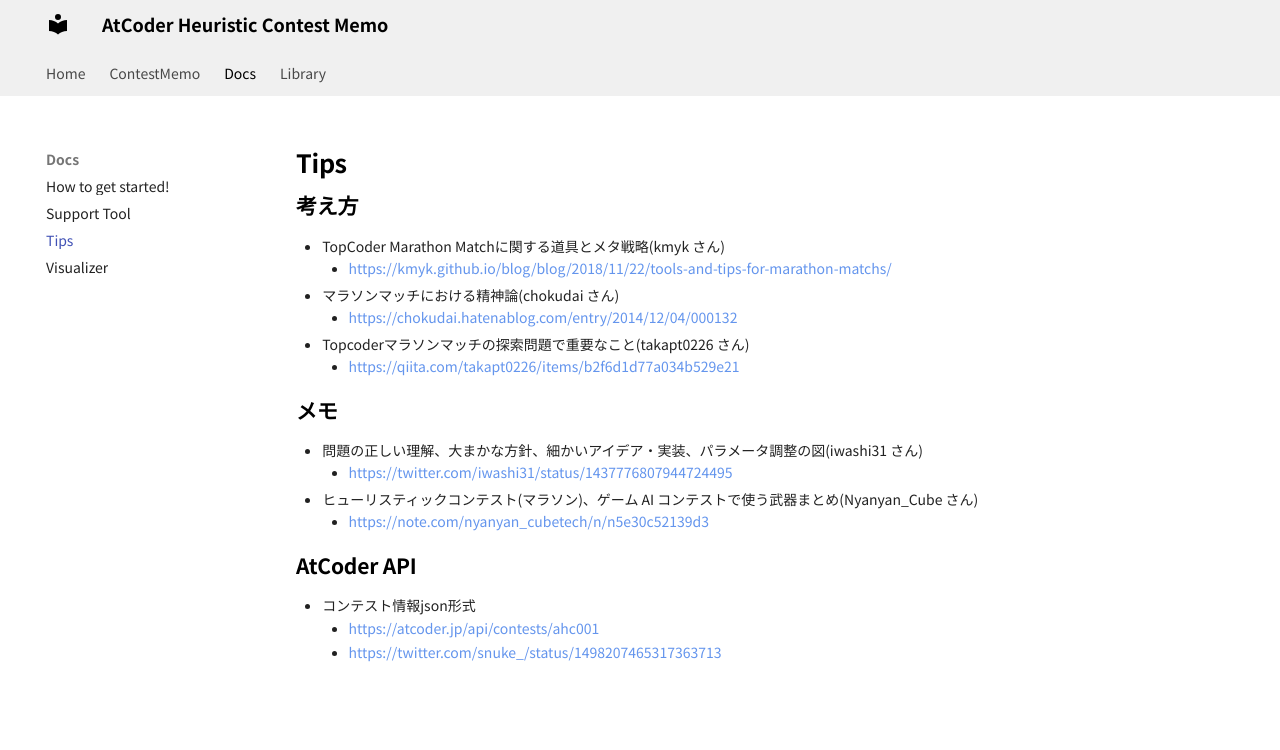
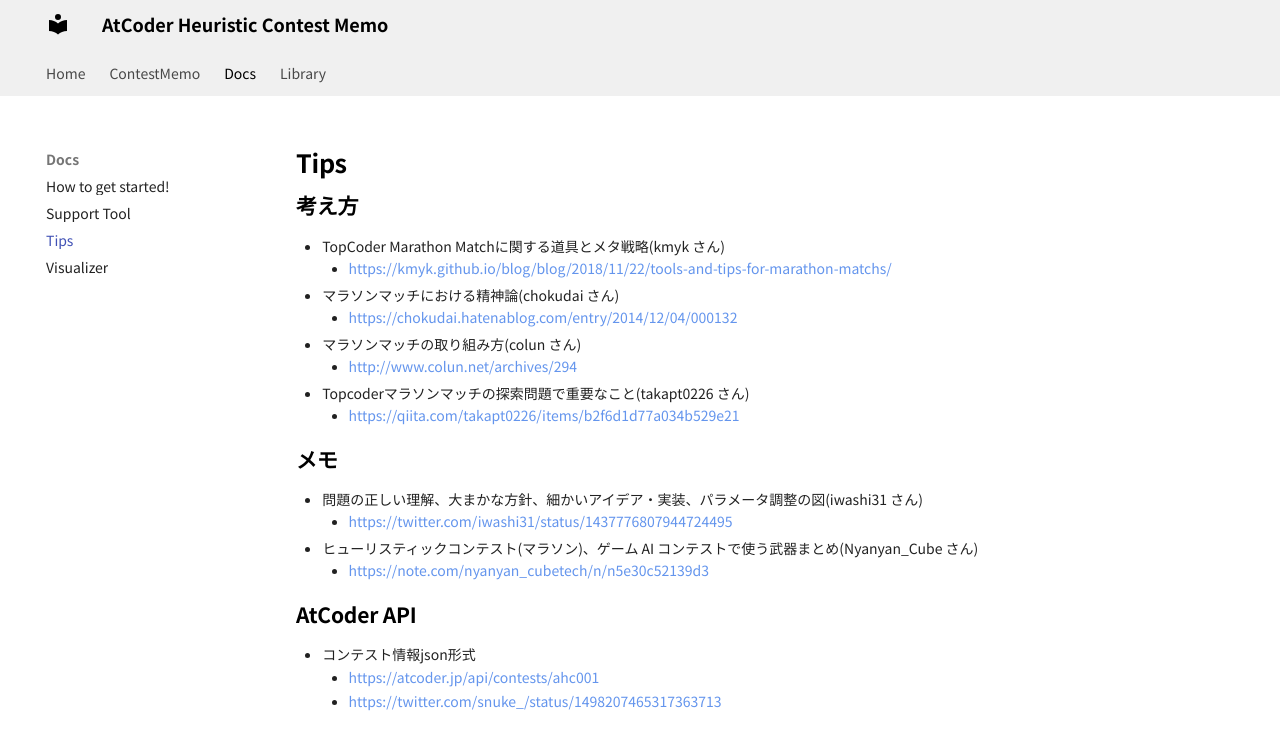
Before and after one commit to jetbead/AtCoderHeuristicContestMemo, an MkDocs documentation site: the page built from docs/Docs/tips.md, in a window 1280 px wide. Shown: the top 750 px of the page. Built offline with MkDocs 1.6.1 and Material for MkDocs 9.7.7, drawn with Linux system fonts in a browser that asks for light colours; some web fonts are replaced.

Commit message:
Update tips.md

```diff
--- a/docs/Docs/tips.md
+++ b/docs/Docs/tips.md
@@ -6,6 +6,8 @@
   - https://kmyk.github.io/blog/blog/2018/11/22/tools-and-tips-for-marathon-matchs/
 - マラソンマッチにおける精神論(chokudai さん)
   - https://chokudai.hatenablog.com/entry/2014/12/04/000132
+- マラソンマッチの取り組み方(colun さん)
+  - http://www.colun.net/archives/294
 - Topcoderマラソンマッチの探索問題で重要なこと(takapt0226 さん)
   - https://qiita.com/takapt0226/items/b2f6d1d77a034b529e21
 
```
